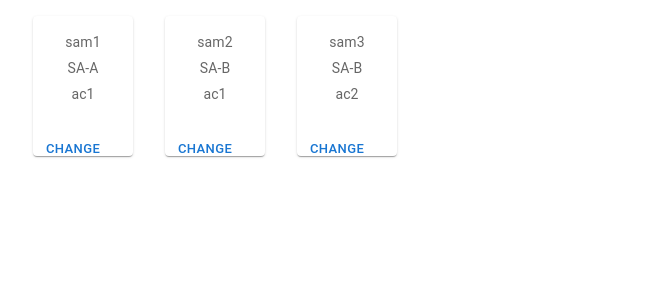
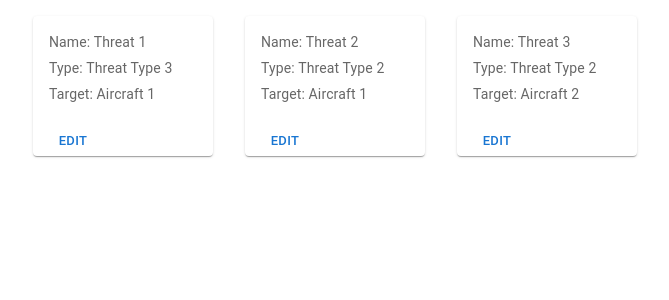
Before and after one commit to allsportster023/dan_ui, a React (Create React App) app in the folder dan-app/: page / in a window 1280 px wide. Shown: the top 300 px of the page, without its empty margins (47-716 px from the left). Built offline with nearby package versions, Linux system fonts and the light colour scheme; data requests are answered from the project's data file.

Commit message:
added dialog to allow changing threat type and target

```diff
--- a/dan-app/src/App.js
+++ b/dan-app/src/App.js
@@ -8,27 +8,27 @@ const baseUrl = "http://localhost:8080/";
 
 function App() {
 
-  const [samsError, setSamError] = useState(null)
-  const [samsLoading, setSamLoading] = useState(true)
-  const [sams, setSams] = useState([])
+  const [threatsError, setThreatsError] = useState(null)
+  const [threatsLoading, setThreatsLoading] = useState(true)
+  const [threats, setThreats] = useState([])
   const [posRepsError, setPosRepError] = useState(null)
   const [posRepsLoading, setPosRepLoading] = useState(true)
   const [posReps, setPosReps] = useState([])
 
   useEffect(() => {
     axios
-      .get(baseUrl + "sams")
+      .get(baseUrl + "threats")
       .then((response) => {
-        console.log("sams: ", sams)
+        console.log("threats: ", response.data)
 
-        setSams(response.data);
+        setThreats(response.data);
       })
       .catch((err) => {
-        console.log("there was an error getting sams", err);
-        setSamError(err);
+        console.log("there was an error getting threats", err);
+        setThreatsError(err);
       })
       .finally(() => {
-        setSamLoading(false);
+        setThreatsLoading(false);
       });
   }, []);
 
@@ -36,7 +36,7 @@ function App() {
     axios
       .get(baseUrl + "pos_reps")
       .then((response) => {
-        console.log("pos_reps: ", posReps)
+        console.log("pos_reps: ", response.data)
         setPosReps(response.data);
       })
       .catch((err) => {
@@ -50,7 +50,14 @@ function App() {
 
   return (
     <div className="App">
-      {!samsError && !samsLoading && <ThreatGrid sams={sams}/>}
+      {!threatsError && !threatsLoading &&
+      <ThreatGrid
+      threats={threats}
+      setThreats={setThreats}
+      threatsError={threatsError}
+      setThreatsError={setThreatsError}
+      threatsLoading={threatsLoading}
+      setThreatsLoading={setThreatsLoading}/>}
       </div>
   );
 }
--- /dev/null
+++ b/dan-app/src/components/TargetSelect.jsx
@@ -0,0 +1,63 @@
+import React, { useEffect, useState } from 'react'
+import {
+    Box,
+    FormControl,
+    InputLabel,
+    MenuItem,
+    Select,
+ } from '@mui/material'
+import axios from 'axios'
+
+const baseUrl = "http://localhost:8080/";
+
+export const TargetSelect = ({target, handleSetTarget}) => {
+
+    const [posRepsError, setPosRepsError] = useState(null)
+    const [posRepsLoading, setPosRepsLoading] = useState(true)
+    const [posReps, setPosReps] = useState([])
+
+    const handleChange = (event) => {
+        console.log('event.target.value: ', event.target.value)
+        handleSetTarget(event.target.value);
+      };
+
+    useEffect(() => {
+        axios
+          .get(baseUrl + "pos_reps")
+          .then((response) => {
+            console.log("pos_reps in select component: ", response.data)
+            setPosReps(response.data);
+          })
+          .catch((err) => {
+            console.log("there was an error getting pos_reps", err);
+            setPosRepsError(err);
+          })
+          .finally(() => {
+            setPosRepsLoading(false);
+          });
+      }, []);
+
+
+
+
+
+
+  return (
+    <Box sx={{ mt: 4, minWidth: 120 }}>
+      <FormControl fullWidth>
+        <InputLabel id="target-select-label">Target</InputLabel>
+        <Select
+          labelId="target-select-label"
+          id="target-select"
+          value={target}
+          label="Target"
+          onChange={handleChange}
+        >
+            {!posRepsError && !posRepsLoading && posReps.map((posRep)=> {
+                return <MenuItem key={posRep.id} value={posRep.name}>{posRep.name}</MenuItem>
+            })}
+        </Select>
+      </FormControl>
+    </Box>
+  )
+}
--- a/dan-app/src/components/ThreatCard.jsx
+++ b/dan-app/src/components/ThreatCard.jsx
@@ -1,24 +1,41 @@
-import React from 'react'
+import React, { useState } from 'react'
 import { Button, Card, CardActions, CardContent, Typography } from '@mui/material'
+import { ThreatDialog } from './ThreatDialog'
 
-export const ThreatCard = ({sam}) => {
+export const ThreatCard = ({threat, refreshThreatCards}) => {
+  const [threatDialogIsOpen, setThreatDialogIsOpen] = useState(false);
+
+
+    // const handleClickOpenDialog = () => {
+    //   setOpenDialog(true);
+    // };
+
+    const handleCloseOpenDialog = () => {
+        setThreatDialogIsOpen(false);
+        refreshThreatCards();
+    };
 
   return (
-    <Card sx={{ width: 100, height: 140, m: 2 }}>
+    <>
+    <Card sx={{ width: 180, height: 140, m: 2 }}>
       <CardContent>
-        <Typography sx={{ fontSize: 14 }} color="text.secondary" gutterBottom>
-          {sam.name}
+        <Typography sx={{ fontSize: 14 }} align="left" color="text.secondary" gutterBottom>
+          Name: {threat.name}
         </Typography>
-        <Typography sx={{ fontSize: 14 }} color="text.secondary" gutterBottom>
-          {sam.type}
+        <Typography sx={{ fontSize: 14 }} align="left" color="text.secondary" gutterBottom>
+          Type: {threat.threatType}
         </Typography>
-        <Typography sx={{ fontSize: 14 }} color="text.secondary" gutterBottom>
-          {sam.target}
+        <Typography sx={{ fontSize: 14 }} align="left" color="text.secondary" gutterBottom>
+          Target: {threat.target}
         </Typography>
       </CardContent>
-      <CardActions>
-        <Button size="small">Change</Button>
+      <CardActions style={{ paddingTop: 0}}>
+        <Button size="small" onClick={() => setThreatDialogIsOpen(true)}>Edit</Button>
       </CardActions>
     </Card>
+    <ThreatDialog open={threatDialogIsOpen}
+    handleCloseOpenDialog={handleCloseOpenDialog}
+    threat={threat}/>
+    </>
   )
 }
--- /dev/null
+++ b/dan-app/src/components/ThreatDialog.jsx
@@ -0,0 +1,75 @@
+import React, { useState } from 'react'
+import {
+  Button,
+  Dialog,
+  DialogActions,
+  DialogContent,
+  DialogContentText,
+  DialogTitle,
+  TextField
+} from '@mui/material'
+import axios from 'axios';
+
+import { TargetSelect } from './TargetSelect'
+import { ThreatTypeSelect } from './ThreatTypeSelect'
+
+export const ThreatDialog = (props) => {
+  const { open, handleCloseOpenDialog, threat, setOpen } = props
+  console.log('myThreat: ', threat)
+  const [target, setTarget] = useState(threat.target)
+  const [threatType, setThreatType] = useState(threat.threatType)
+  const [submitError, setSubmitError] = useState(false)
+  const [isSubmitting, setIsSubmitting] = useState(false);
+
+const baseUrl = "http://localhost:8080/";
+
+
+  async function handleSubmit() {
+    setIsSubmitting(true);
+    try {
+      const res = await axios.put(baseUrl + "threats/" + threat.id,
+      {
+        name: threat.name,
+        latitude: threat.latitude,
+        longitude: threat.longitude,
+        target: target,
+        threatType: threatType,
+      });
+      console.log("res in change target: ", res);
+
+      setSubmitError(false);
+
+      handleCloseOpenDialog();
+    } catch (error) {
+      setSubmitError(error?.message);
+    } finally {
+      setIsSubmitting(false);
+    }
+  }
+
+  function handleSetTarget(newTarget) {
+    setTarget(newTarget)
+  }
+
+  function handleSetThreatType(newThreatType) {
+    setThreatType(newThreatType)
+  }
+  return (
+    <div>
+    <Dialog open={open} >
+      <DialogTitle></DialogTitle>
+      <DialogContent>
+        <DialogContentText>
+          Change the threat's type and/or target.
+        </DialogContentText>
+        <ThreatTypeSelect threatType={threatType} handleSetThreatType={handleSetThreatType}/>
+        <TargetSelect target={target} handleSetTarget={handleSetTarget}/>
+      </DialogContent>
+      <DialogActions>
+        <Button onClick={handleSubmit}>Submit</Button>
+        <Button onClick={handleCloseOpenDialog}>Close</Button>
+      </DialogActions>
+    </Dialog>
+  </div>
+  )
+}
--- a/dan-app/src/components/ThreatGrid.jsx
+++ b/dan-app/src/components/ThreatGrid.jsx
@@ -1,19 +1,47 @@
 import { Card, Container, Stack} from '@mui/material'
+import axios from 'axios';
 
 import React, { useEffect, useState} from 'react'
 
 import { ThreatCard } from './ThreatCard'
 
+const baseUrl = "http://localhost:8080/";
+
+export const ThreatGrid = (props) => {
+    const {threats,
+        setThreats,
+        threatsError,
+        setThreatsError,
+        threatsLoading,
+        setThreatsLoading
+        } = props
 
 
-export const ThreatGrid = ({sams}) => {
+    async function refreshThreatCards(threatId) {
+        axios
+        .get(baseUrl + "threats")
+        .then((response) => {
+          console.log("threats: ", response.data)
 
+          setThreats(response.data);
+        })
+        .catch((err) => {
+          console.log("there was an error getting threats", err);
+          setThreatsError(err);
+        })
+        .finally(() => {
+          setThreatsLoading(false);
+        });
+      }
 
   return (
     <Container>
         <Stack direction="row">
-        {sams.map((sam) => {
-            return <ThreatCard key={sam.id} sam={sam}></ThreatCard>
+        {threats.map((threat) => {
+            return <ThreatCard
+            key={threat.id}
+            threat={threat}
+            refreshThreatCards={refreshThreatCards}></ThreatCard>
         })}
         </Stack>
     </Container>
--- /dev/null
+++ b/dan-app/src/components/ThreatTypeSelect.jsx
@@ -0,0 +1,63 @@
+import React, { useEffect, useState } from 'react'
+import {
+    Box,
+    FormControl,
+    InputLabel,
+    MenuItem,
+    Select,
+ } from '@mui/material'
+import axios from 'axios'
+
+const baseUrl = "http://localhost:8080/";
+
+export const ThreatTypeSelect = ({threatType, handleSetThreatType}) => {
+
+    const [threatTypesError, setThreatTypesError] = useState(null)
+    const [threatTypesLoading, setThreatTypesLoading] = useState(true)
+    const [threatTypes, setThreatTypes] = useState([])
+
+    const handleChange = (event) => {
+        console.log('event.target.value: ', event.target.value)
+        handleSetThreatType(event.target.value);
+      };
+
+    useEffect(() => {
+        axios
+          .get(baseUrl + "threatTypes")
+          .then((response) => {
+            console.log("threatTypes in select component: ", response.data)
+            setThreatTypes(response.data);
+          })
+          .catch((err) => {
+            console.log("there was an error getting threatTypes", err);
+            setThreatTypesError(err);
+          })
+          .finally(() => {
+            setThreatTypesLoading(false);
+          });
+      }, []);
+
+
+
+
+
+
+  return (
+    <Box sx={{ mt: 4, minWidth: 120 }}>
+      <FormControl fullWidth>
+        <InputLabel id="threatType-label">Threat Type</InputLabel>
+        <Select
+          labelId="threatType-label"
+          id="threatType-id"
+          value={threatType}
+          label="Threat Type"
+          onChange={handleChange}
+        >
+            {!threatTypesError && !threatTypesLoading && threatTypes.map((type)=> {
+                return <MenuItem key={type.id} value={type.name}>{type.name}</MenuItem>
+            })}
+        </Select>
+      </FormControl>
+    </Box>
+  )
+}
--- a/dan-app/src/data/db.json
+++ b/dan-app/src/data/db.json
@@ -1,34 +1,34 @@
 {
-    "sams": [
+  "threats": [
     {
-        "id": 1,
-        "name": "sam1",
-        "latitude": "37.01",
-        "longitude": "-76.11",
-        "target": "ac1",
-        "type": "SA-A"
+      "name": "Threat 1",
+      "latitude": "36.81",
+      "longitude": "-76.41",
+      "target": "Aircraft 1",
+      "threatType": "Threat Type 3",
+      "id": 1
     },
     {
       "id": 2,
-        "name": "sam2",
+      "name": "Threat 2",
       "latitude": "37.31",
       "longitude": "-76.51",
-        "target": "ac1",
-        "type": "SA-B"
+      "target": "Aircraft 1",
+      "threatType": "Threat Type 2"
     },
     {
       "id": 3,
-        "name": "sam3",
+      "name": "Threat 3",
       "latitude": "37.51",
       "longitude": "-75.71",
-        "target": "ac2",
-        "type": "SA-B"
+      "target": "Aircraft 2",
+      "threatType": "Threat Type 2"
     }
   ],
   "pos_reps": [
     {
       "id": 1,
-        "name": "ac1",
+      "name": "Aircraft 1",
       "timestamp": 1658256422,
       "azimuth": 0,
       "latitude": 37.44,
@@ -38,7 +38,7 @@
     {
       "id": 2,
       "timestamp": 1658256422,
-        "name": "ac2",
+      "name": "Aircraft 2",
       "azimuth": 100,
       "latitude": 37.624,
       "longitude": -75.552,
@@ -47,11 +47,25 @@
     {
       "id": 3,
       "timestamp": 1658256422,
-        "name": "ac3",
+      "name": "Aircraft 3",
       "azimuth": 344,
       "latitude": 37.14,
       "longitude": -75.62,
       "velocity": 800
     }
+  ],
+  "threatTypes": [
+    {
+      "id": 1,
+      "name": "Threat Type 1"
+    },
+    {
+      "id": 2,
+      "name": "Threat Type 2"
+    },
+    {
+      "id": 3,
+      "name": "Threat Type 3"
+    }
   ]
 }
```
Lines whose indentation alone changed are shown as unchanged.
